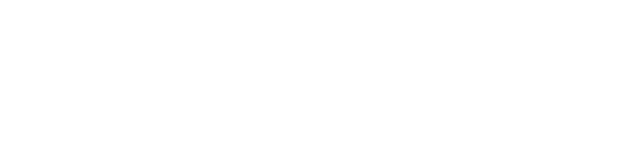
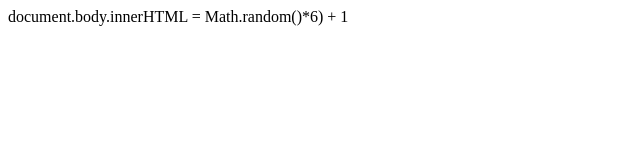
Before and after one commit to lucie1988/Hazeni-kostkou, a plain HTML site: page index.html in a window 1280 px wide. Shown: the whole page, without its empty margins (0-640 px from the left). Drawn offline with Linux system fonts and the light colour scheme.

Commit message:
pouziti funkce Math.random

```diff
--- a/index.html
+++ b/index.html
@@ -6,6 +6,6 @@
     <title>Document</title>
 </head>
 <body>
-
+    document.body.innerHTML = Math.random()*6) + 1
 </body>
 </html>
```
